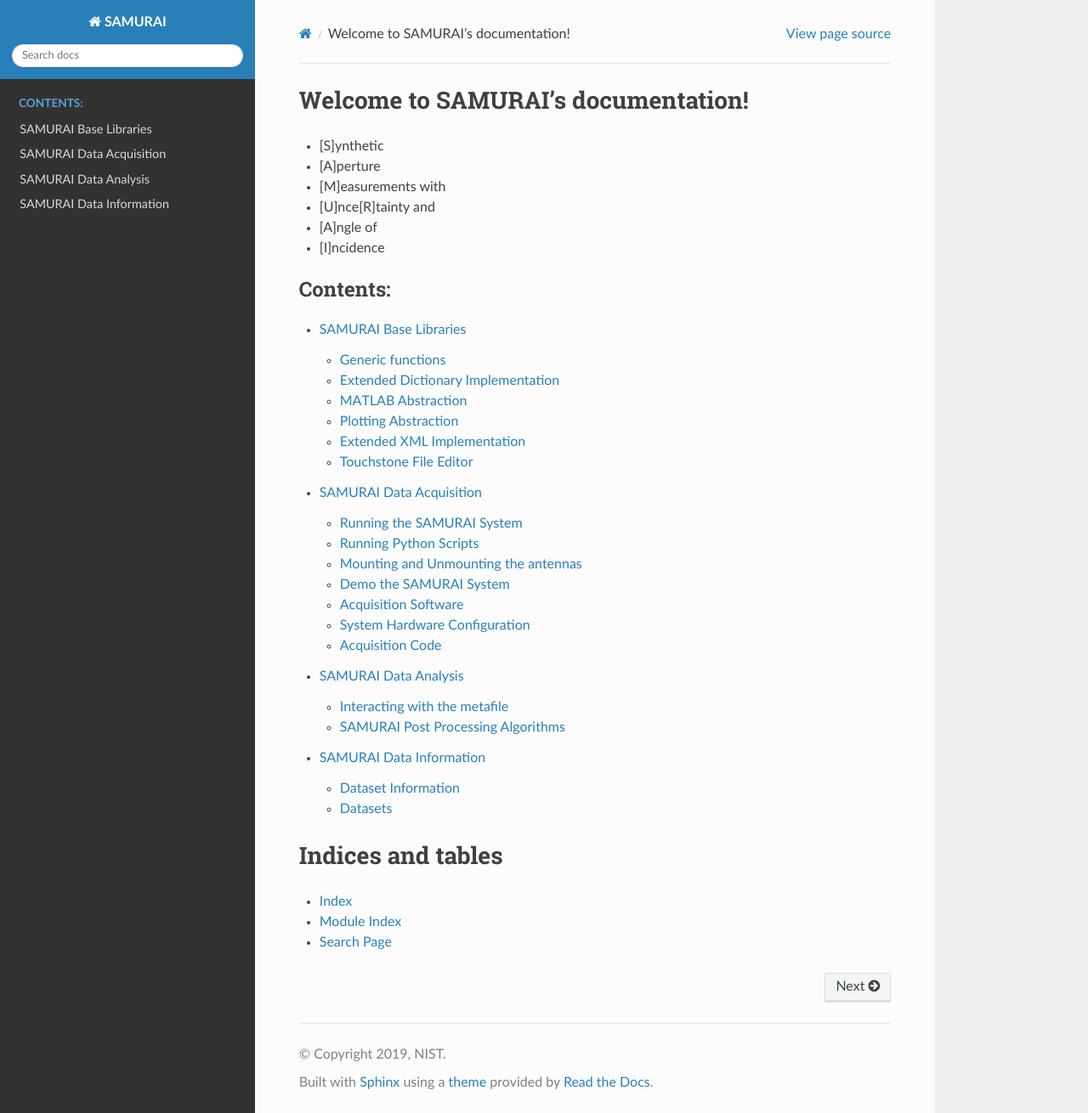
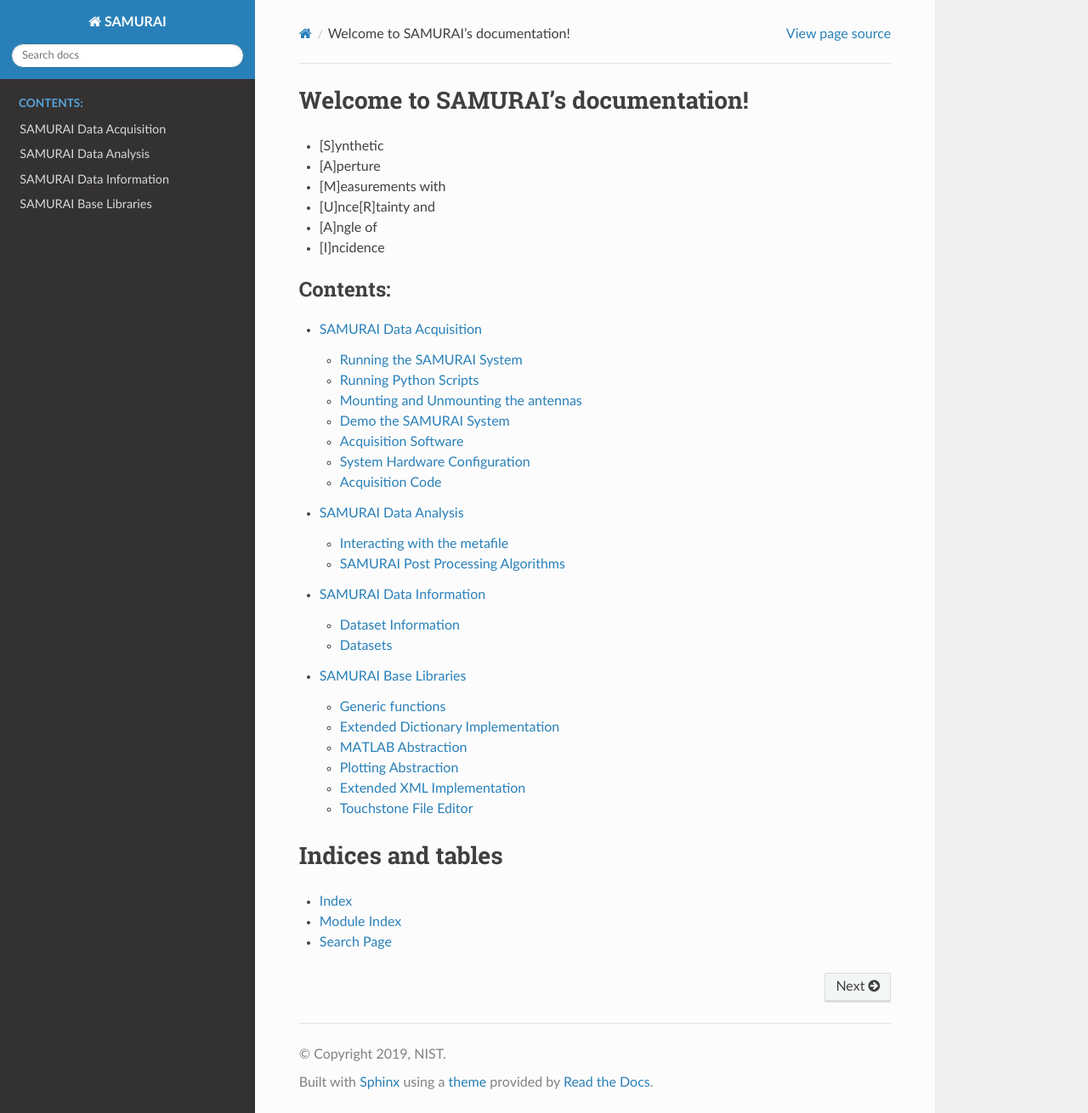
Before and after one commit to usnistgov/SAMURAI, a Sphinx documentation site: the page built from docs/index.rst, in a window 1280 px wide and 1310 px high. Shown: the whole window at 85% size. Built offline with Sphinx 7.4.7 and the Read the Docs theme 2.0.0, drawn with Linux system fonts in a browser that asks for light colours.

```diff
--- a/docs/index.rst
+++ b/docs/index.rst
@@ -14,10 +14,10 @@ Welcome to SAMURAI's documentation!
 - [I]ncidence
 
 .. toctree::
-   base/index
    acquisition/index
    analysis/index
    data/index
+   base/index
    :maxdepth: 2
    :caption: Contents:
 
```
